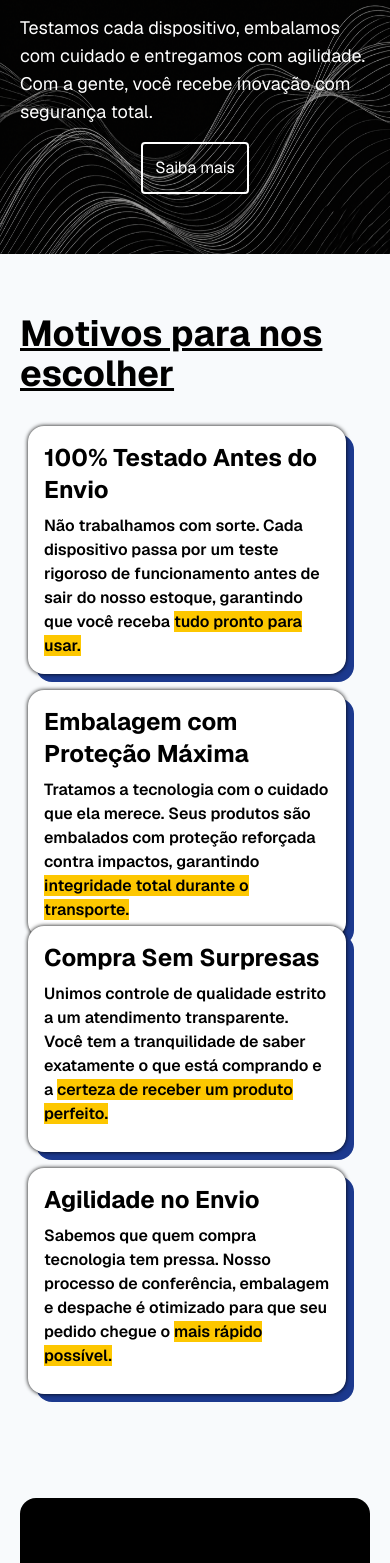
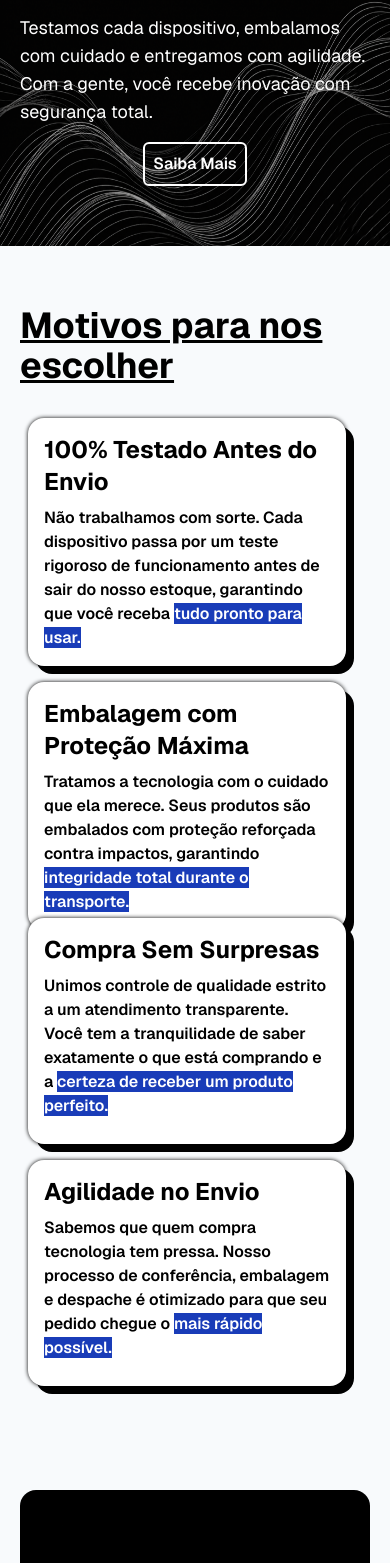
Before and after one commit to Eiro8/eiro_business, a Next.js app in the folder eiro/: page / in a window 390 px wide. Shown: the part 290-1853 px from the top of the page. Built offline with nearby package versions, Linux system fonts and the light colour scheme.

Commit message:
fix: corrige scroll do mobilemenu

```diff
--- a/eiro/app/page.tsx
+++ b/eiro/app/page.tsx
@@ -7,6 +7,7 @@ import contact_bg from "@/public/images/centered_lines.png";
 import Image from "next/image";
 import REDES_SOCIAIS, { Socials } from "./config/socials.config";
 import { IconType } from "react-icons";
+import Link from "next/link";
 
 export default function Home() {
   return (
@@ -34,7 +35,9 @@ export default function Home() {
               Testamos cada dispositivo, embalamos com cuidado e entregamos com
               agilidade. Com a gente, você recebe inovação com segurança total.
             </p>
-            <SecondaryButton>Saiba mais</SecondaryButton>
+            <Link href={"/sobre"} aria-label="Visualizar a página sobre nós" className="
+              text-white font-semibold p-2 border-white border-2 rounded-md bg-transparent hover:bg-white hover:text-black duration-300 transition-colors
+              ">Saiba Mais</Link>
           </span>
         </div>
       </section>
@@ -49,7 +52,7 @@ export default function Home() {
             {/* PRIMEIRA LINHA DO GRID */}
             <div className="flex flex-col lg:grid lg:grid-cols-[60%_40%] p-4 gap-4">
               {/* CARD 1: 100% Testado Antes do Envio */}
-              <div className="bg-blue-900 dark:bg-white rounded-2xl h-full">
+              <div className="bg-black dark:bg-white rounded-2xl h-full">
                 <div
                   className="flex flex-col p-4 gap-2 h-full
                   rounded-[inherit] relative
@@ -65,7 +68,7 @@ export default function Home() {
                     Não trabalhamos com sorte. Cada dispositivo passa por um
                     teste rigoroso de funcionamento antes de sair do nosso
                     estoque, garantindo que você receba{" "}
-                    <span className="highlight_text-yellow">
+                    <span className="highlight_text-blue">
                       tudo pronto para usar.
                     </span>
                   </p>
@@ -73,7 +76,7 @@ export default function Home() {
               </div>
 
               {/* CARD 2: Embalagem com Proteção Máxima */}
-              <div className="bg-blue-900 dark:bg-white rounded-2xl h-full">
+              <div className="bg-black dark:bg-white rounded-2xl h-full">
                 <div
                   className="flex flex-col p-4 gap-2 h-full
                   rounded-[inherit] relative
@@ -89,7 +92,7 @@ export default function Home() {
                     Tratamos a tecnologia com o cuidado que ela merece. Seus
                     produtos são embalados com proteção reforçada contra
                     impactos, garantindo{" "}
-                    <span className="highlight_text-yellow">
+                    <span className="highlight_text-blue">
                       integridade total durante o transporte.
                     </span>
                   </p>
@@ -100,7 +103,7 @@ export default function Home() {
             {/* SEGUNDA LINHA DO GRID */}
             <div className="flex flex-col lg:grid lg:grid-cols-[30%_70%] p-4 gap-4">
               {/* CARD 3: Compra Sem Surpresas */}
-              <div className="bg-blue-900 dark:bg-white rounded-2xl h-full">
+              <div className="bg-black dark:bg-white rounded-2xl h-full">
                 <div
                   className="flex flex-col p-4 gap-2 h-full
                   rounded-[inherit] relative
@@ -114,7 +117,7 @@ export default function Home() {
                     Unimos controle de qualidade estrito a um atendimento
                     transparente. Você tem a tranquilidade de saber exatamente o
                     que está comprando e a{" "}
-                    <span className="highlight_text-yellow">
+                    <span className="highlight_text-blue">
                       certeza de receber um produto perfeito.
                     </span>
                   </p>
@@ -122,7 +125,7 @@ export default function Home() {
               </div>
 
               {/* CARD 4: Agilidade no Envio */}
-              <div className="bg-blue-900 dark:bg-white rounded-2xl h-full">
+              <div className="bg-black dark:bg-white rounded-2xl h-full">
                 <div
                   className="flex flex-col p-4 gap-2 h-full
                   rounded-[inherit] relative
@@ -136,7 +139,7 @@ export default function Home() {
                     Sabemos que quem compra tecnologia tem pressa. Nosso
                     processo de conferência, embalagem e despache é otimizado
                     para que seu pedido chegue o{" "}
-                    <span className="highlight_text-yellow">
+                    <span className="highlight_text-blue">
                       mais rápido possível.
                     </span>
                   </p>
--- a/eiro/components/layout/Navbar/components/mobile-menu.tsx
+++ b/eiro/components/layout/Navbar/components/mobile-menu.tsx
@@ -4,11 +4,19 @@ import Link from "next/link";
 import { PageLink, ALL_PAGES } from "@/app/config/pages.config";
 import REDES_SOCIAIS, { Socials } from "@/app/config/socials.config";
 import { Menu, X } from "lucide-react"; // Importamos o ícone X para fechar
-import { useState } from "react";
+import { useEffect, useState } from "react";
 import Image from "next/image";
 
 const MobileMenu = () => {
   const [open, setOpen] = useState(false);
+
+  useEffect(() => {
+    if (open) {
+      document.body.style.overflow = "hidden";
+    } else {
+      document.body.style.overflow = "auto";
+    }
+  }, [open]);
 
   return (
     <div className="h-fit relative md:invisible md:absolute md:opacity-0">
@@ -54,7 +62,7 @@ const MobileMenu = () => {
             </div>
 
             {/* Lista de links de navegação */}
-            <ul className="flex flex-col gap-4 w-full overflow-hidden">
+            <ul className="flex flex-col gap-4 w-full overflow-y-scroll overflow-x-hidden px-2">
               {ALL_PAGES.map((item: PageLink) => {
                 return (
                   <li key={item.label} className="nav_link w-full">
@@ -91,7 +99,7 @@ const MobileMenu = () => {
               "
             >
               {REDES_SOCIAIS.map((social: Socials) => {
-                const icon = social.icon as string
+                const icon = social.icon as string;
                 return (
                   <a
                     key={social.platform}
```
